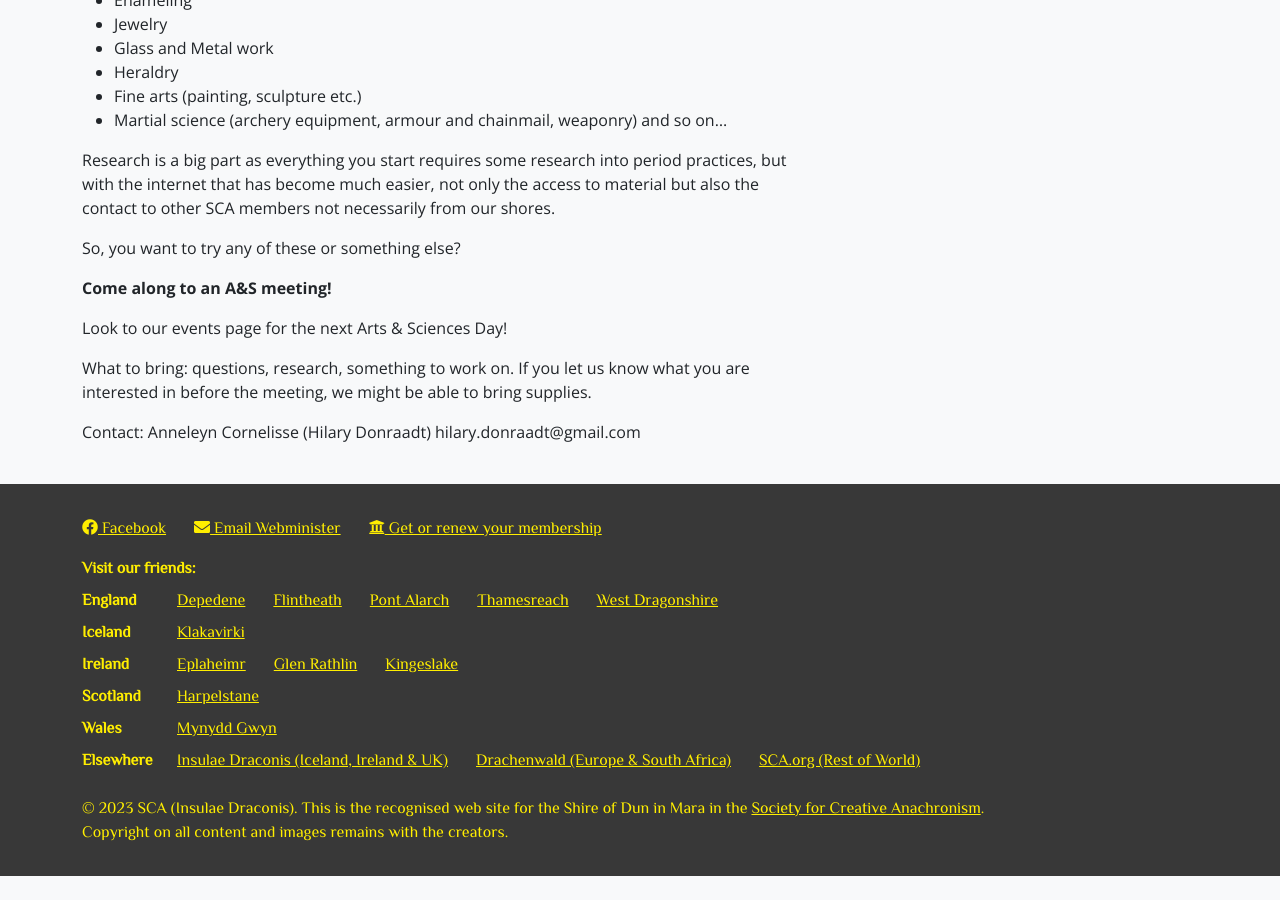
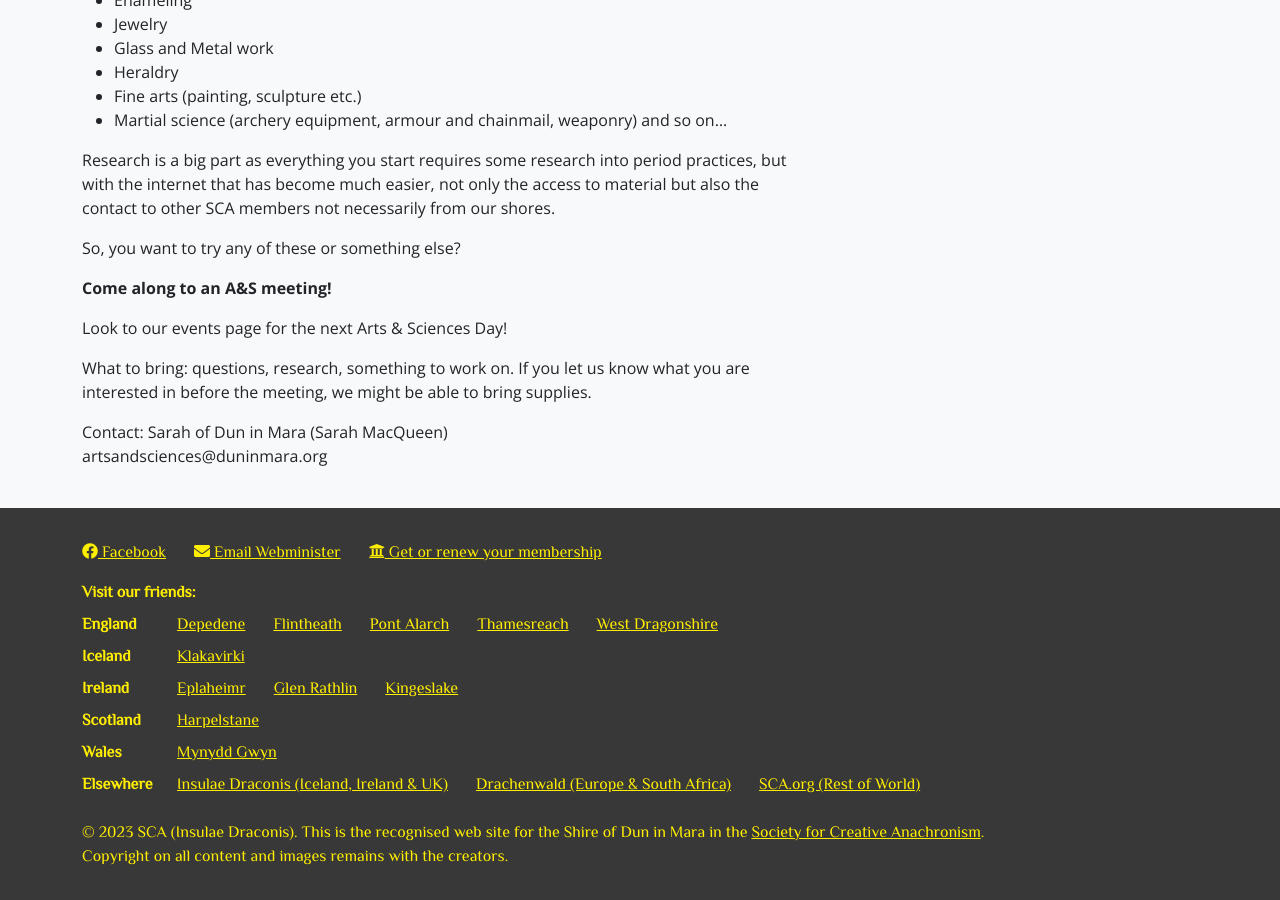
Before and after one commit to drachenwald/dun-in-mara, a Jekyll site: the page built from arts-and-sciences.md, in a window 1280 px wide and 900 px high, scrolled down 933 px. Built offline with Jekyll 4.4.1, drawn with Linux system fonts in a browser that asks for light colours; comment, search, counter and statistics services are not loaded; before the commit the page ends 1809 px from its top, so only the background shows below that.

Commit message:
MoAS Update

```diff
--- a/arts-and-sciences.md
+++ b/arts-and-sciences.md
@@ -43,5 +43,5 @@ Look to our events page for the next Arts & Sciences Day!
 
 What to bring: questions, research, something to work on. If you let us know what you are interested in before the meeting, we might be able to bring supplies.
 
-Contact: Anneleyn Cornelisse (Hilary Donraadt)
-hilary.donraadt@gmail.com
+Contact: Sarah of Dun in Mara (Sarah MacQueen)
+artsandsciences@duninmara.org
```
